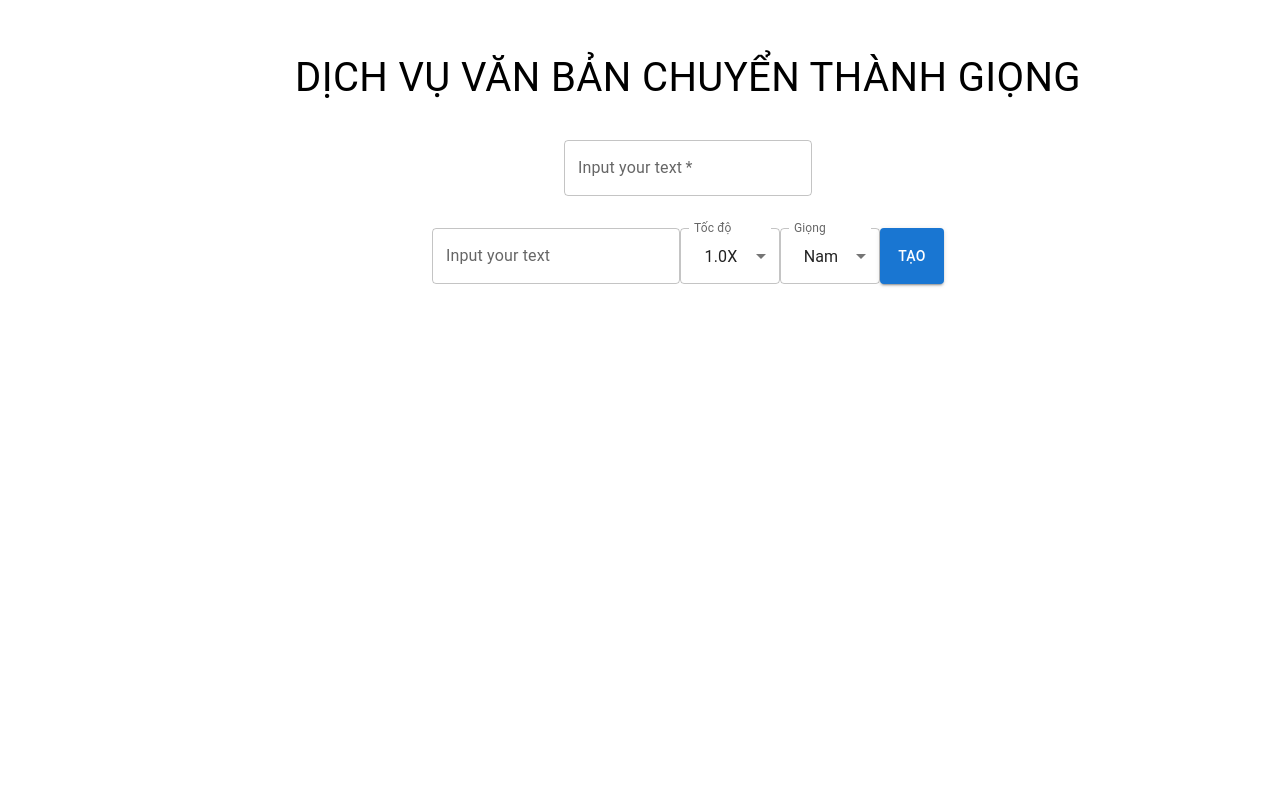
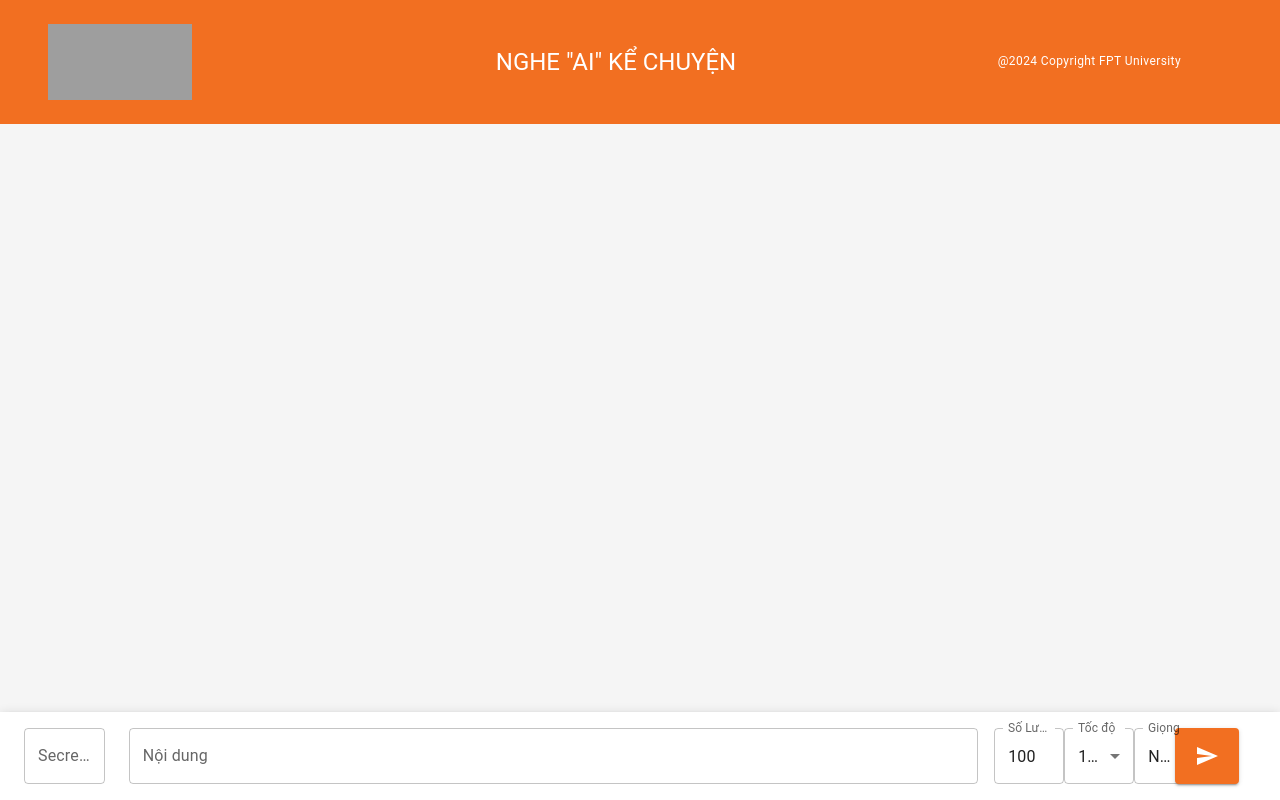
Before and after one commit to khai732003/text-to-speech-OpenAI, a React (Create React App) app: page / in a window 1280 px wide. Built offline with nearby package versions, Linux system fonts and the light colour scheme; grey boxes are pictures that could not be loaded.

Commit message:
complete-background

```diff
--- a/package.json
+++ b/package.json
@@ -7,8 +7,9 @@
     "@emotion/styled": "^11.11.0",
     "@fontsource/roboto": "^5.0.12",
     "@mui/icons-material": "^5.15.11",
-    "@mui/material": "^5.15.11",
+    "@mui/material": "^5.15.14",
     "@mui/styled-engine-sc": "^6.0.0-alpha.17",
+    "@mui/styles": "^5.15.14",
     "@testing-library/jest-dom": "^5.17.0",
     "@testing-library/react": "^13.4.0",
     "@testing-library/user-event": "^13.5.0",
--- a/src/App.js
+++ b/src/App.js
@@ -2,15 +2,19 @@ import logo from "./logo.svg";
 import "./App.css";
 import Home from "./components/Home";
 import { Route, Routes } from "react-router-dom";
+import Header from "./components/Header";
+import Footer from "./components/Footer";
 
 function App() {
   return (
     <div className="App">
+      <Header />
       <Routes>
         <Route>
           <Route index element={<Home />} />
         </Route>
       </Routes>
+
     </div>
   );
 }
--- a/src/api.js
+++ b/src/api.js
@@ -17,7 +17,7 @@ const HEADER = (secretKey) => {
 const generateCompletion = async (data, secretKey) => {
   try {
     const response = await axios.post(`${COMPLETION_URL}`, data, HEADER(secretKey));
-    return response.data;
+    return response;
   } catch (error) {
     console.error("Error sending data:", error);
     throw error;
@@ -27,7 +27,7 @@ const generateCompletion = async (data, secretKey) => {
 const generateImage = async (data, secretKey) => {
   try {
     const response = await axios.post(`${IMAGE_URL}`, data, HEADER(secretKey));
-    return response.data;
+    return response;
   } catch (error) {
     console.error("Error sending data:", error);
     throw error;
@@ -43,7 +43,7 @@ const generateTextToVoice = async (data, secretKey) => {
       },
       responseType: "arraybuffer",
     });
-    return response.data;
+    return response;
   } catch (error) {
     console.error("Error sending data:", error);
     throw error;
--- /dev/null
+++ b/src/components/Footer.js
@@ -0,0 +1,27 @@
+import {
+  BottomNavigation,
+  BottomNavigationAction,
+  Box,
+  Typography,
+} from "@mui/material";
+import React from "react";
+
+export default function Footer() {
+  return (
+    <BottomNavigation
+      display={"flex"}
+      justifyContent={"center"}
+      style={{ backgroundColor: "#f26f21" }}
+    >
+      <Typography
+        variant="caption"
+        color="white"
+        display={"flex"}
+        justifyContent={"center"}
+        flexDirection={"column"}
+      >
+        Copyright ©2024.
+      </Typography>
+    </BottomNavigation>
+  );
+}
--- /dev/null
+++ b/src/components/Header.js
@@ -0,0 +1,54 @@
+import { Box, Card, Grid, Typography } from "@mui/material";
+import React from "react";
+
+export default function Header() {
+  const currentYear = new Date().getFullYear();
+  return (
+    <div>
+      <Box
+        style={{
+          padding: "0.5rem 6rem 0.5rem 3rem",
+          backgroundColor: "#f26f21",
+        }}
+      >
+        <Grid container>
+          <Grid
+            item
+            xs={2}
+            display={"flex"}
+            justifyContent={"center"}
+            flexDirection={"column"}
+          >
+            <img
+              src="https://daihoc.fpt.edu.vn/re.mkt/images/logo-white.png"
+              alt="anh"
+              style={{ width: "9rem", height: "70%" }}
+            />
+          </Grid>
+          <Grid
+            item
+            xs={8}
+            display={"flex"}
+            justifyContent={"center"}
+            flexDirection={"column"}
+          >
+            <Typography variant="h5" component="h2" color={"white"}>
+              NGHE "AI" KỂ CHUYỆN
+            </Typography>
+          </Grid>
+          <Grid
+            item
+            xs={2}
+            display={"flex"}
+            justifyContent={"center"}
+            flexDirection={"column"}
+          >
+            <Typography variant="caption" color={"white"}>
+              @{currentYear} Copyright FPT University
+            </Typography>
+          </Grid>
+        </Grid>
+      </Box>
+    </div>
+  );
+}
--- a/src/components/Home.js
+++ b/src/components/Home.js
@@ -15,14 +15,31 @@ import {
   Container,
   CircularProgress,
   Card,
+  AppBar,
+  Toolbar,
 } from "@mui/material";
+
+import { makeStyles } from "@mui/styles";
 import KeyboardBackspaceIcon from "@mui/icons-material/KeyboardBackspace";
+import SendIcon from "@mui/icons-material/Send";
 import React, { useState } from "react";
 import axios from "axios";
 import openAi from "../api";
+import Footer from "./Footer";
+
+const useStyles = makeStyles((theme) => ({
+  appBar: {
+    backgroundImage:
+      'url("https://daihoc.fpt.edu.vn/templates/fpt-university/images/header.jpg")',
+    backgroundSize: "cover",
+    backgroundRepeat: "no-repeat",
+    backgroundPosition: "center",
+  },
+}));
 
 export default function Home() {
   const [inputText, setInputText] = useState("");
+  const [moreText, setMoreText] = useState("100");
   const [texts, setTexts] = useState("");
   const [loading, setLoading] = useState(false);
   const [isResult, setIsResult] = useState(false);
@@ -34,6 +51,8 @@ export default function Home() {
   const [urlImages, setUrlImages] = useState(null);
   const [snackbarOpen, setSnackbarOpen] = useState(false);
   const [snackbarMessage, setSnackbarMessage] = useState("");
+
+  const classes = useStyles();
 
   const voiceOptions = [
     { value: "alloy", label: "Nam" },
@@ -64,24 +83,35 @@ export default function Home() {
   const handleButtonClick = async () => {
     setIsResult(true);
     setLoading(true);
-    const text = await openAi.generateCompletion(
-      dataCompletion(inputText),
+    const finalInputText =
+      "Tạo nội dung với: " +
+      inputText +
+      (moreText != null ? " ( với số lượng từ là: " + moreText + ")" : "100 )");
+    try {
+      const textRes = await openAi.generateCompletion(
+        dataCompletion(finalInputText),
         secretKey
       );
-
-    const image = await openAi.generateImage(dataImage(inputText), secretKey);
+      const imageRes = await openAi.generateImage(
+        dataImage(finalInputText),
+        secretKey
+      );
+      const image = imageRes.data;
+      const text = textRes.data;
       {
         text != null && image != null && setLoading(false);
       }
       setTexts(text.choices[0].message.content);
       setUrlImages(image.data[0].url);
-    try {
       const audioData = await voiceGenerator(text.choices[0].message.content);
+      console.log(audioData);
       const audioBlob = new Blob([audioData], { type: "audio/mpeg" });
       setAudioBlob(audioBlob);
       setAudioKey((prevKey) => prevKey + 1);
     } catch (error) {
-      console.error("Error:", error);
+      setIsResult(false);
+      setLoading(false);
+      console.error("Error:", error.response.status);
       if (error.response && error.response.status === 401) {
         setSnackbarMessage("Sai secretKey");
         setSnackbarOpen(true);
@@ -105,7 +135,7 @@ export default function Home() {
     setGenderVoice(event.target.value);
   };
 
-  async function voiceGenerator(text) {
+  const voiceGenerator = async (text) => {
     const data = {
       model: "tts-1",
       input: text,
@@ -114,51 +144,145 @@ export default function Home() {
       speed: speed,
     };
 
-    return openAi.generateTextToVoice(data, secretKey);
-  }
-  console.log(loading);
-  console.log(isResult);
+    const response = await openAi.generateTextToVoice(data, secretKey);
+    return response.data;
+  };
   return (
+    <>
+      <Grid container spacing={4}>
         <Container>
-      <Grid container spacing={4} margin={2}>
-        <Grid item xs={12} display={"flex"} justifyContent={"center"}>
-          <Typography fontSize={40}>
-            DỊCH VỤ VĂN BẢN CHUYỂN THÀNH GIỌNG
-          </Typography>
-        </Grid>
           {loading ? (
-          <Grid item xs={12} display={"flex"} justifyContent={"center"}>
+            <Grid
+              item
+              xs={12}
+              display={"flex"}
+              justifyContent={"center"}
+              marginTop={24}
+            >
               <CircularProgress color="secondary" />
             </Grid>
           ) : (
             <>
-            {!isResult ? (
               <>
-                <Grid item xs={12} display={"flex"} justifyContent={"center"}>
-                  <Box>
+                <Grid
+                  container
+                  item
+                  xs={12}
+                  display={"flex"}
+                  justifyContent={"center"}
+                  spacing={3}
+                  marginTop={4}
+                >
+                  <Grid item xs={4}>
+                    <Box style={{ width: "100%", height: "25rem" }}>
+                      {urlImages && (
+                        <img
+                          style={{ height: "100%", width: "100%" }}
+                          src={urlImages}
+                          alt="loi"
+                        />
+                      )}
+                    </Box>
+                  </Grid>
+                  <Grid item xs={8}>
+                    {texts && (
+                      <Card style={{ height: "100%" }}>
+                        <Box
+                          style={{ overflowY: "auto", maxHeight: "400px" }}
+                          textAlign={"left"}
+                          padding={2}
+                        >
+                          {texts}
+                        </Box>
+                      </Card>
+                    )}
+                  </Grid>
+
+                  <Grid item xs={12}>
+                    {audioBlob && (
+                      <audio key={audioKey} controls style={{ width: "30rem" }}>
+                        <source
+                          src={URL.createObjectURL(audioBlob)}
+                          type="audio/mp3"
+                          style={{ backgroundColor: "white" }}
+                        />
+                      </audio>
+                    )}
+                  </Grid>
+                </Grid>
+              </>
+
+              <Snackbar
+                open={snackbarOpen}
+                autoHideDuration={6000}
+                onClose={handleSnackbarClose}
+                anchorOrigin={{ vertical: "top", horizontal: "right" }}
+              >
+                <Alert onClose={handleSnackbarClose} severity="error">
+                  {snackbarMessage}
+                </Alert>
+              </Snackbar>
+            </>
+          )}
+          <Box position={"relative"}>
+            <AppBar
+              position="fixed"
+              style={{
+                top: "auto",
+                bottom: 0,
+                padding: "1rem 0 1rem 0",
+                backgroundColor: "white",
+                margin: "1rem 0 0 0",
+              }}
+            >
+              <Toolbar variant="dense" style={{ backgroundColor: "white" }}>
+                <Grid container item xs={12} spacing={3}>
+                  <Grid item xs={1}>
+                    <Box width="100%" backgroundColor={"white"}>
                       <TextField
+                        backgroundColor={"white"}
                         id="outlined-required"
-                      label="Input your text"
-                      placeholder="Input your text"
+                        label="Secret Key"
+                        fullWidth
+                        placeholder="Nhập Secret Key"
                         value={secretKey}
                         onChange={(event) => setSecretKey(event.target.value)}
                         required
+                        disabled={loading}
                       />
                     </Box>
                   </Grid>
-                <Grid item xs={12} display={"flex"} justifyContent={"center"}>
-                  <Box>
+                  <Grid container item xs={10} spacing={2}>
+                    <Grid item xs={10}>
+                      <Box width="100%" backgroundColor={"white"}>
                         <TextField
+                          fullWidth
+                          backgroundColor={"white"}
                           id="outlined-required"
-                      label="Input your text"
-                      placeholder="Input your text"
+                          label="Nội dung"
+                          placeholder="Vui lòng nhập nội dung"
                           value={inputText}
                           onChange={(event) => setInputText(event.target.value)}
+                          disabled={loading}
                         />
                       </Box>
-
-                  <Box sx={{ minWidth: 100 }}>
-                    <FormControl fullWidth>
+                    </Grid>
+                    <Grid item xs={1} display={"flex"} justifyContent={"start"}>
+                      <Box sx={{ minWidth: 70 }} backgroundColor={"white"}>
+                        <TextField
+                          backgroundColor={"white"}
+                          id="outlined-required"
+                          label="Số Lượng"
+                          fullWidth
+                          placeholder="Nhập Số Lượng"
+                          value={moreText}
+                          onChange={(event) => setMoreText(event.target.value)}
+                          required
+                          disabled={loading}
+                        />
+                      </Box>
+                      <Box sx={{ minWidth: 70 }} backgroundColor={"white"}>
+                        <FormControl fullWidth disabled={loading}>
                           <InputLabel id="demo-simple-select-label">
                             Tốc độ
                           </InputLabel>
@@ -177,9 +301,8 @@ export default function Home() {
                           </Select>
                         </FormControl>
                       </Box>
-
-                  <Box sx={{ minWidth: 100 }}>
-                    <FormControl fullWidth>
+                      <Box sx={{ minWidth: 70 }} backgroundColor={"white"}>
+                        <FormControl fullWidth disabled={loading}>
                           <InputLabel id="demo-simple-select-label">
                             Giọng
                           </InputLabel>
@@ -198,86 +321,31 @@ export default function Home() {
                           </Select>
                         </FormControl>
                       </Box>
-                  <Button variant="contained" onClick={handleButtonClick}>
-                    Tạo
+                    </Grid>
+                  </Grid>
+                  <Grid item xs={1} display={"flex"} justifyContent={"start"}>
+                    <Button
+                      variant="contained"
+                      style={{
+                        backgroundColor: "#f26f21",
+                        color: "white",
+                      }}
+                      onClick={handleButtonClick}
+                      disabled={loading}
+                    >
+                      {loading ? (
+                        <CircularProgress color="inherit" />
+                      ) : (
+                        <SendIcon />
+                      )}
                     </Button>
                   </Grid>
-              </>
-            ) : (
-              <>
-                <Button variant="contained">
-                  <KeyboardBackspaceIcon
-                    onClick={() => {
-                      setIsResult(false);
-                    }}
-                  />
-                </Button>
-                <Grid
-                  container
-                  item
-                  xs={12}
-                  display={"flex"}
-                  justifyContent={"center"}
-                  spacing={3}
-                >
-                  <Grid item xs={4}>
-                    <Box style={{ width: "100%", height: "25rem" }}>
-                      {urlImages && (
-                        <img
-                          style={{ height: "100%", width: "100%" }}
-                          src={urlImages}
-                          alt="loi"
-                        />
-                      )}
+                </Grid>
+              </Toolbar>
+            </AppBar>
           </Box>
-                  </Grid>
-                  <Grid item xs={8}>
-                    {texts && (
-                      <Card style={{ height: "100%" }}>
-                        <Box
-                          style={{ overflowY: "auto", maxHeight: "100%" }}
-                          textAlign={"left"}
-                          padding={2}
-                        >
-                          {texts}
-                        </Box>
-                      </Card>
-                    )}
-                  </Grid>
-
-                  <Grid item xs={12}>
-                    {audioBlob && (
-                      <Card style={{ height: "100%", padding: "0.2rem" }}>
-                        <audio
-                          key={audioKey}
-                          controls
-                          style={{ width: "30rem" }}
-                        >
-                          <source
-                            src={URL.createObjectURL(audioBlob)}
-                            type="audio/mp3"
-                          />
-                        </audio>
-                      </Card>
-                    )}
-                  </Grid>
+        </Container>
       </Grid>
     </>
-            )}
-
-            <Snackbar
-              open={snackbarOpen}
-              autoHideDuration={6000}
-              onClose={handleSnackbarClose}
-              anchorOrigin={{ vertical: "top", horizontal: "right" }}
-            >
-              <Alert onClose={handleSnackbarClose} severity="error">
-                {snackbarMessage}
-              </Alert>
-            </Snackbar>
-          </>
-        )}
-      </Grid>
-    </Container>
   );
 }
--- a/src/index.css
+++ b/src/index.css
@@ -5,6 +5,7 @@ body {
     sans-serif;
   -webkit-font-smoothing: antialiased;
   -moz-osx-font-smoothing: grayscale;
+  background-color: #f5f5f5;
 }
 
 code {
```
Also changed, not shown: 1 other file (tests, documents, lock files or other folders). Lines whose indentation alone changed are shown as unchanged.
